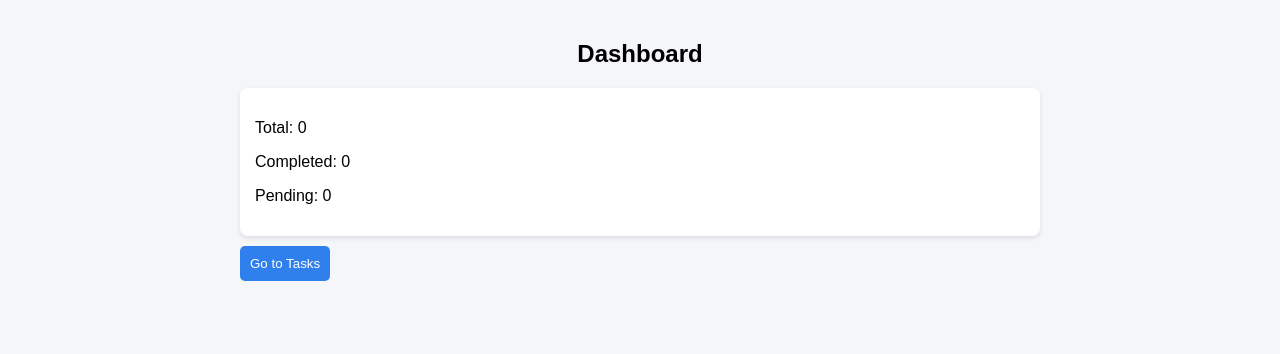
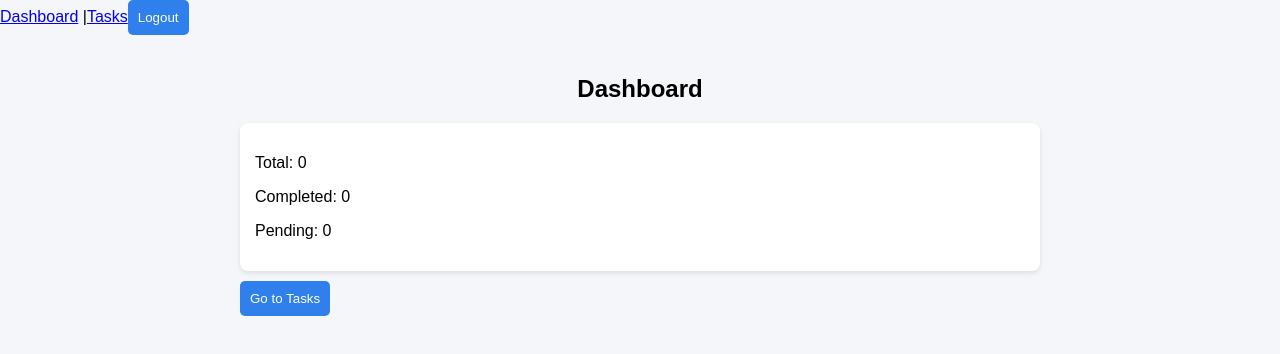
Before and after one commit to allknowingcoder/smart-task-manager, a React app in the folder frontend/: page /dashboard in a window 1280 px wide. Shown: the top 354 px of the page. Built offline with nearby package versions, Linux system fonts and the light colour scheme; no server answers; sample sign-in values are in the browser's storage; the HTML template or start-up script is replaced by a standard one.

Commit message:
Add NAVBAR component to Dashboard

```diff
--- a/frontend/src/pages/dashboard.jsx
+++ b/frontend/src/pages/dashboard.jsx
@@ -1,5 +1,6 @@
 import { useEffect, useState } from "react";
 import API from "../services/api";
+import NAVBAR from "../components/navbar";
 import { useNavigate } from "react-router-dom";
 import { PieChart, Pie, Cell, Tooltip, Legend } from "recharts";
 
@@ -27,6 +28,8 @@
   const pending = total - completed;
 
   return (
+    <>
+    <NAVBAR />
     <div className="container">
       <h2>Dashboard</h2>
 
@@ -62,6 +65,7 @@
 
       <button onClick={() => navigate("/tasks")}>Go to Tasks</button>
     </div>
+    </>
   );
 }
 
```
